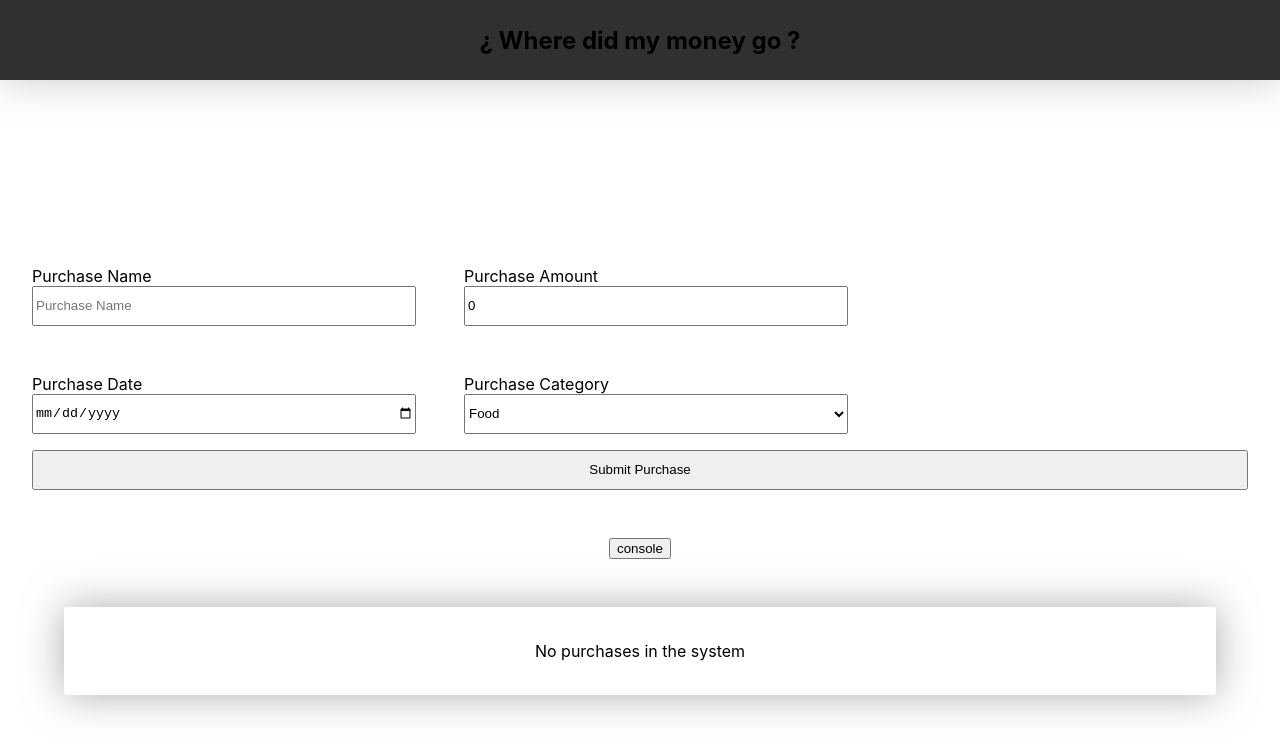
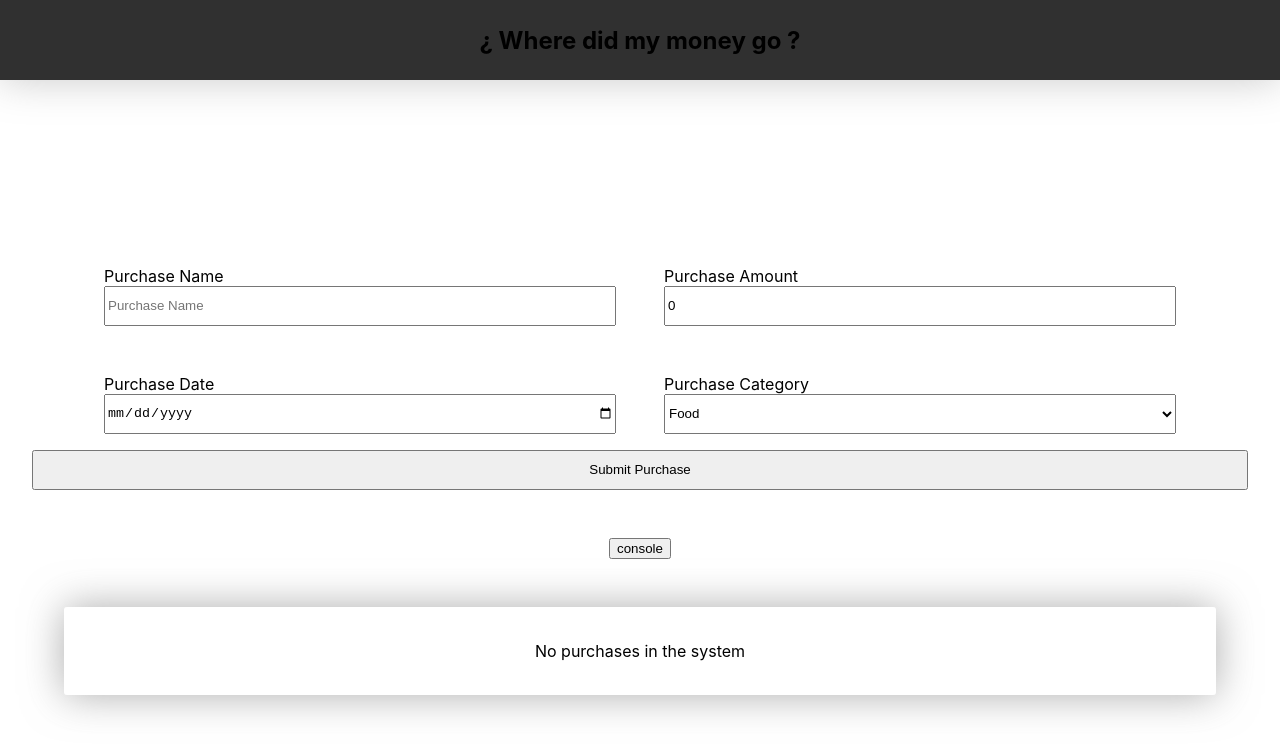
Before and after one commit to melxincognito/wdmmg-next, a Next.js app: page / in a window 1280 px wide. Shown: the top 754 px of the page. Built offline with nearby package versions, Linux system fonts and the light colour scheme.

Commit message:
increased purchse input width

```diff
--- a/styles/Home.module.css
+++ b/styles/Home.module.css
@@ -16,7 +16,7 @@
 }
 
 .purchaseInput {
-  width: 30vw;
+  width: 40vw;
   height: 5vh;
 }
 
@@ -24,6 +24,7 @@
   display: flex;
   flex-wrap: wrap;
   gap: 3rem;
+  justify-content: center;
 }
 .formControl {
   display: grid;
@@ -60,7 +61,6 @@
   border-radius: 3px;
   align-content: center;
   align-items: center;
-
   justify-content: space-between;
 }
 
```
